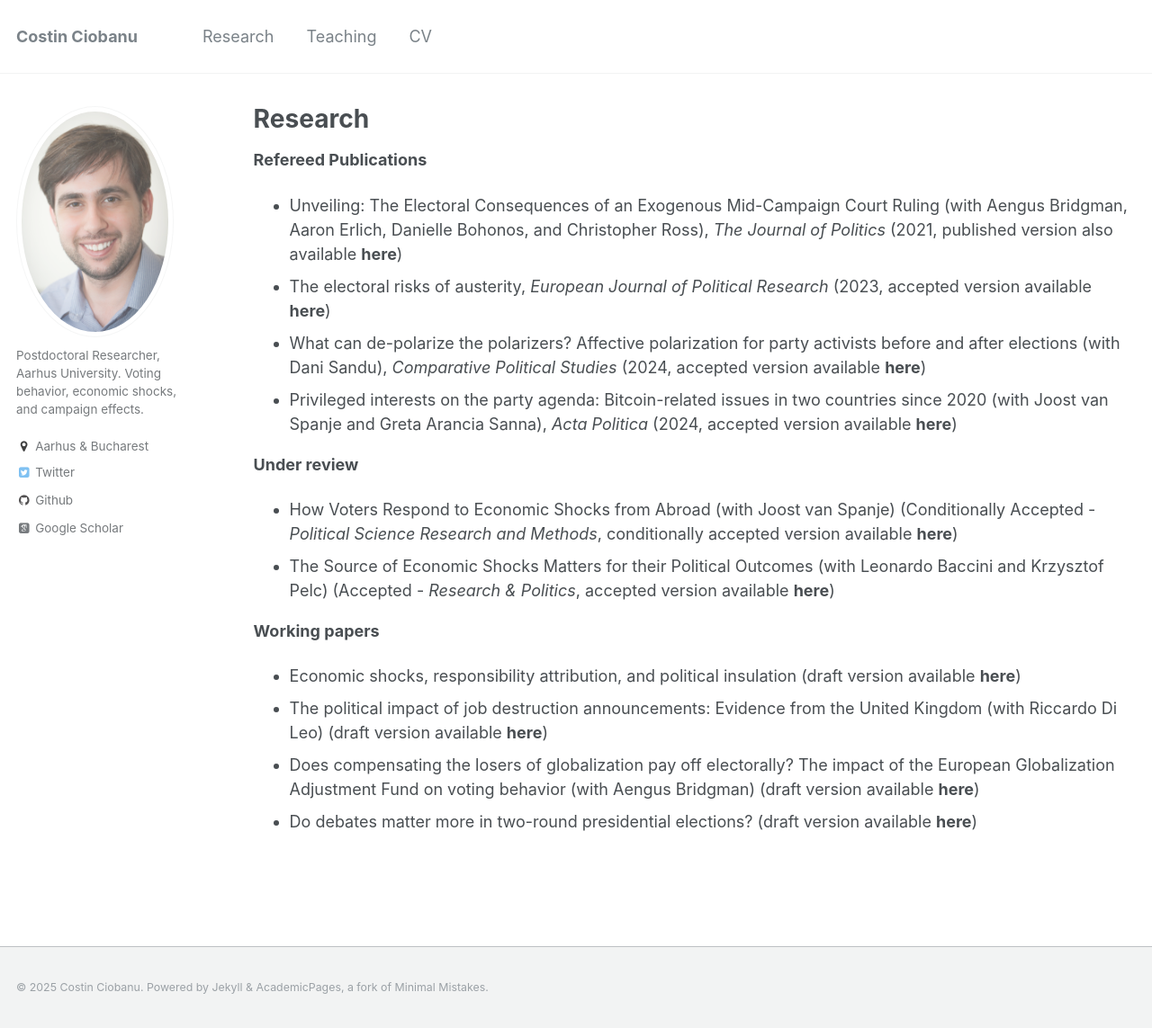
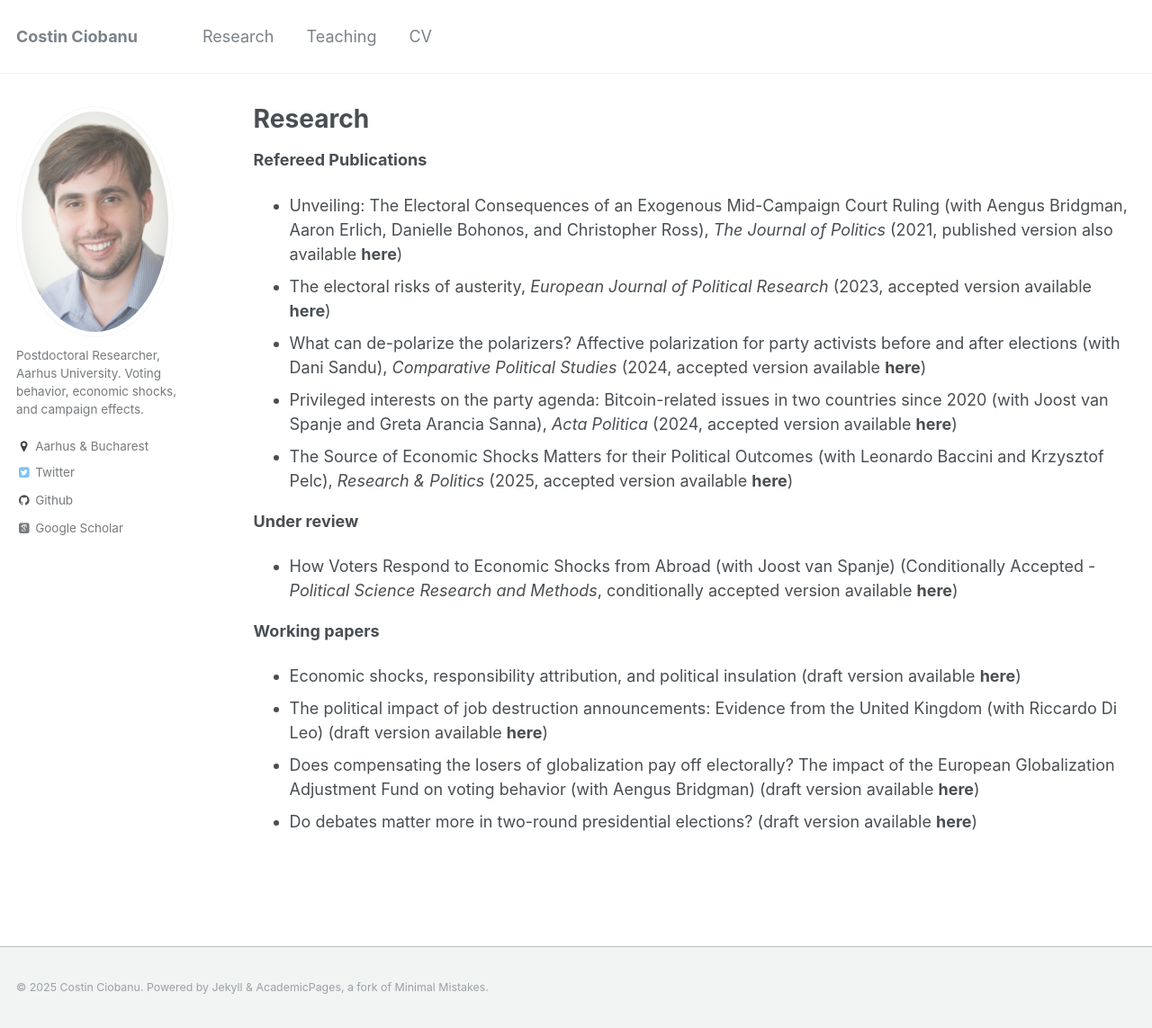
Before and after one commit to costinciobanu/costinciobanu.github.io, a Jekyll site: the page built from _pages/research.md, in a window 1280 px wide and 1143 px high. Shown: the whole window at 90% size. Built offline with Jekyll 4.4.1, drawn with Linux system fonts in a browser that asks for light colours; some web fonts are replaced.

Commit message:
Update research.md

```diff
--- a/_pages/research.md
+++ b/_pages/research.md
@@ -11,11 +11,11 @@ author_profile: true
 * [The electoral risks of austerity](https://doi.org/10.1111/1475-6765.12604),  <em>European Journal of Political Research</em> (2023, accepted version available [<b>here</b>](https://www.dropbox.com/s/pu8rum0cgivukib/Ciobanu%20-%20Austerity.pdf?dl=0))
 * [What can de-polarize the polarizers? Affective polarization for party activists before and after elections](https://doi.org/10.1177/00104140241259453) (with [Dani Sandu](https://danisandu.eu/)), <em>Comparative Political Studies</em> (2024, accepted version available [<b>here</b>](https://www.dropbox.com/s/o2ukgnwatc79457/Ciobanu%20and%20Sandu%20-%20Affective%20polarization.pdf?dl=0))
 * [Privileged interests on the party agenda: Bitcoin-related issues in two countries since 2020](https://doi.org/10.1057/s41269-024-00380-4) (with Joost van Spanje and Greta Arancia Sanna), <em>Acta Politica</em> (2024, accepted version available [<b>here</b>](https://www.dropbox.com/scl/fi/up7l3x2z9maeufpggwu8a/Bitcoin_paper.pdf?rlkey=5rx3tgdbia94uia562cfbsh2d&st=akfqsx7r&dl=0))
+* [The Source of Economic Shocks Matters for their Political Outcomes](https://doi.org/10.1177/20531680251379914) (with Leonardo Baccini and Krzysztof Pelc), <em>Research &amp; Politics</em> (2025, accepted version available [<b>here</b>](https://www.dropbox.com/scl/fi/nbvjwpej33a5wfa644tgj/BCP_September2025.pdf?rlkey=m9fn27esxq0dfwo9vm2sbcmcn&st=v0udq7qj&dl=0))
 
 <b>Under review</b>
 
 * How Voters Respond to Economic Shocks from Abroad (with Joost van Spanje) (Conditionally Accepted - <em>Political Science Research and Methods</em>, conditionally accepted version available [<b>here</b>](https://www.dropbox.com/s/2sxxkjdd9ki3val/Ciobanu%20and%20van%20Spanje%20-%20Lehman.pdf?dl=0))
-* The Source of Economic Shocks Matters for their Political Outcomes (with Leonardo Baccini and Krzysztof Pelc) (Accepted - <em>Research &amp; Politics</em>, accepted version available [<b>here</b>](https://www.dropbox.com/scl/fi/nbvjwpej33a5wfa644tgj/BCP_September2025.pdf?rlkey=m9fn27esxq0dfwo9vm2sbcmcn&st=v0udq7qj&dl=0))
 
 <b>Working papers</b>
 
```
